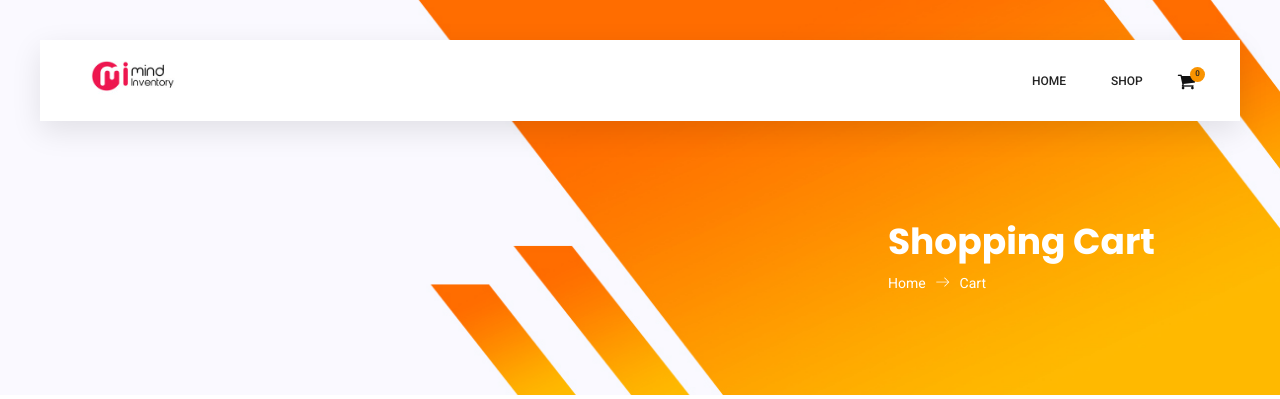
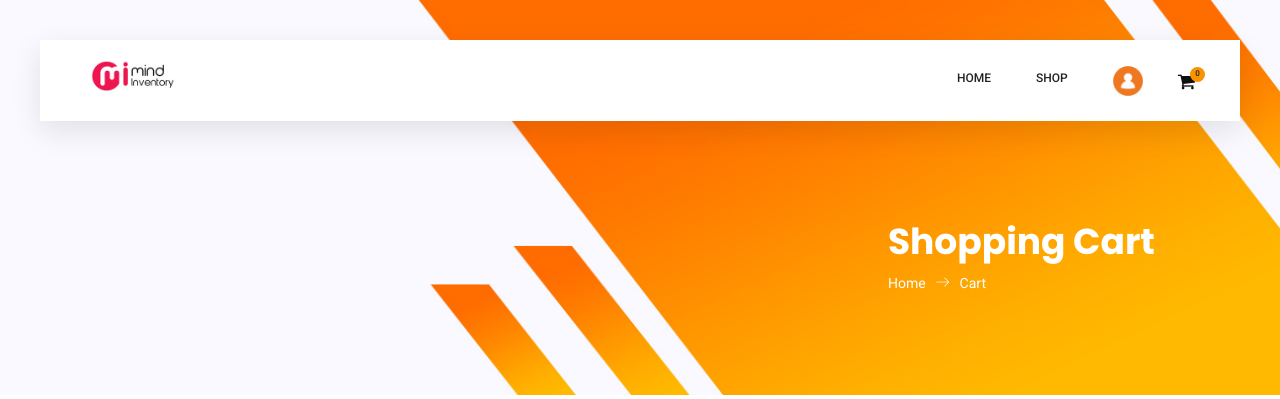
Before and after one commit to Mindinventory/django_ecommerce_boilerplate, a Django app: page /shop/cart/ in a window 1280 px wide. Shown: the top 399 px of the page. Run offline with Django 3.2, Linux system fonts and the light colour scheme; parts of the project's set-up code (start-up, migrations or seed data) failed here and were passed over; some libraries are stand-ins or nearby versions.

Commit message:
minor changes

```diff
--- a/ecommerce/static/js/cart.js
+++ b/ecommerce/static/js/cart.js
@@ -21,10 +21,18 @@ function input_change() {
     var action = $(".update-cart").data('action')
     var price = $(".update-cart").data('price')
 
-    cart[productId]["quantity"] = parseInt(document.getElementById("sst").value)
-    delete cart[productId]
+    if (action == "add") {
+        cart[productId]["quantity"] = parseInt(document.getElementById("sst").value)
+    } else {
+        cart[productId]["quantity"] = parseInt(document.getElementById("sst").value)
+        delete cart[productId]
+
+
+    }
     document.cookie = 'cart=' + JSON.stringify(cart) + ";domain=;path=/"
     location.reload()
+
+
 }
 
 
--- a/ecommerce/templates/base.html
+++ b/ecommerce/templates/base.html
@@ -138,6 +138,20 @@
                                     <li class="nav-item"><a class="nav-link" href="{% url 'logout' %}">Logout</a></li>
                                 </ul>
                             </li>
+                        {% else %}
+                            <li class="nav-item submenu dropdown active">
+                                <a href="#" class="nav-link dropdown-toggle" data-toggle="dropdown" role="button"
+                                   aria-haspopup="true" aria-expanded="false"><img class="img-fluid"
+                                                                                   src="{% static 'img/profileicon.png' %}"
+                                                                                   alt=""
+                                                                                   style="width: 30px;"></a>
+                                <ul class="dropdown-menu">
+                                    <li class="nav-item"><a class="nav-link" href="{% url 'login' %}">Login</a>
+                                    </li>
+                                    <li class="nav-item"><a class="nav-link" href="{% url 'register' %}">Sign Up</a>
+                                    </li>
+                                </ul>
+                            </li>
                         {% endif %}
 
 
```
Also changed, not shown: store/templates/checkout.html (+7 -3 lines).
